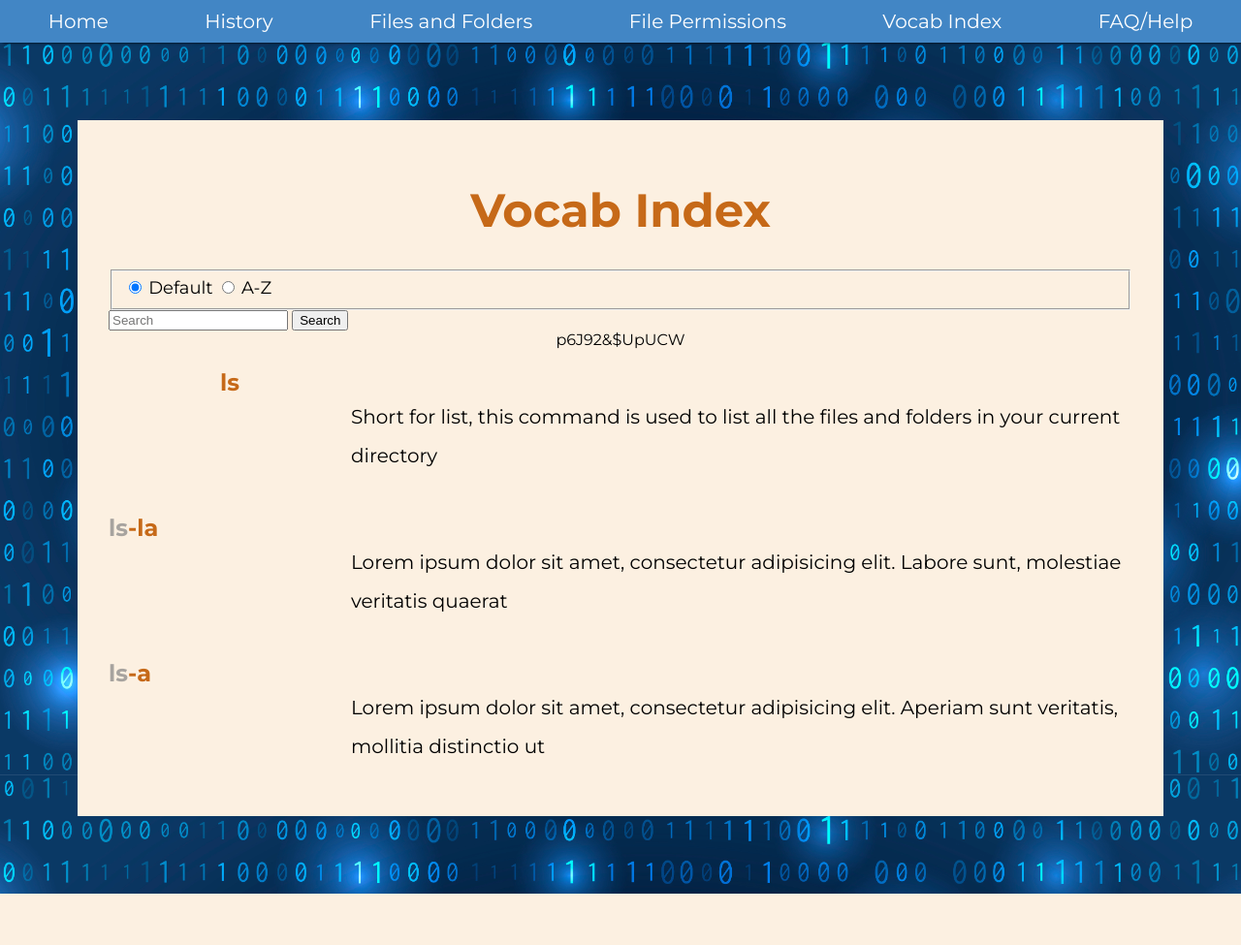
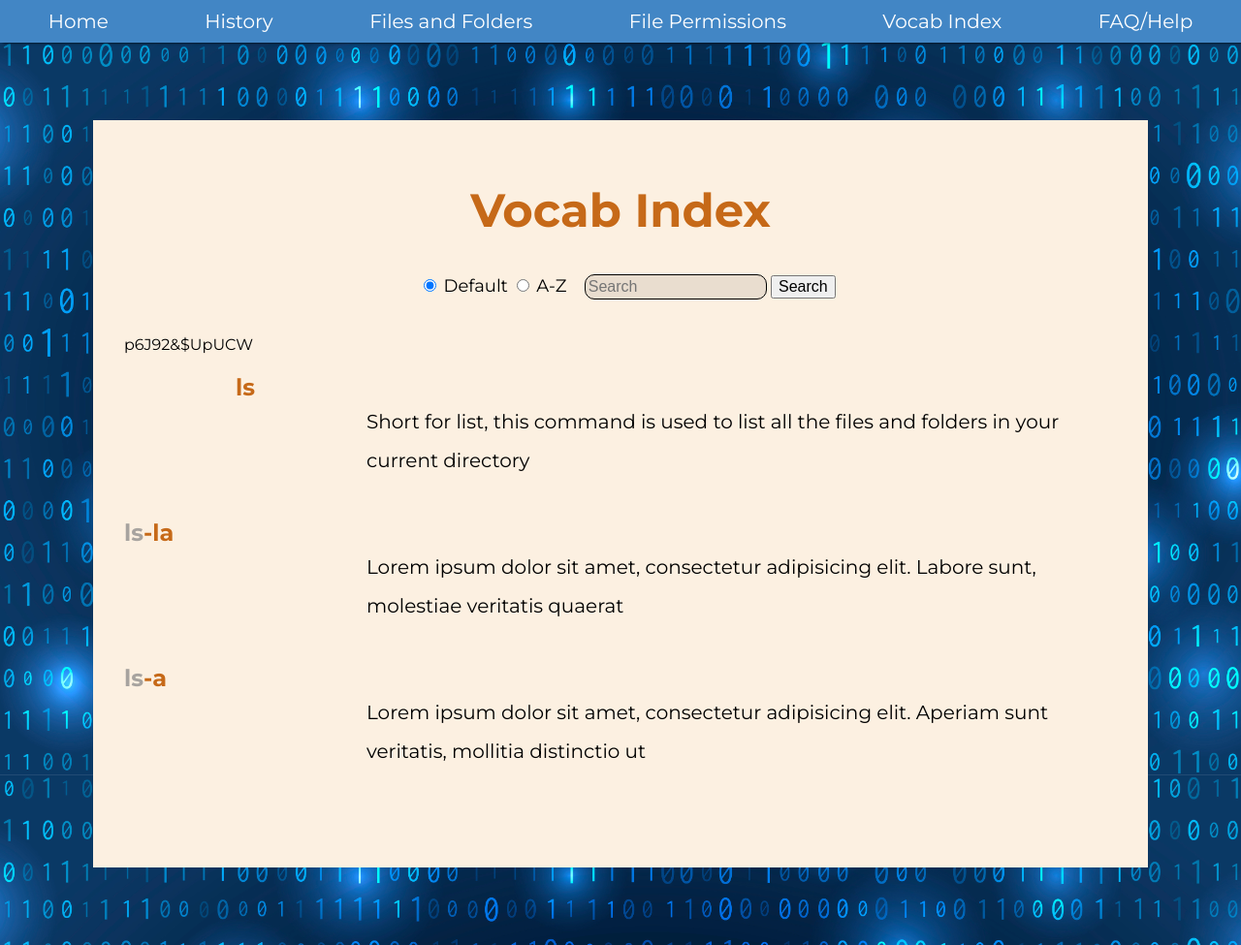
Before and after one commit to emma1-edgar1/ISTE240UnixProject, a PHP site: page /vocab.php in a window 1280 px wide. Shown: the whole page at 97% size. Before the commit the page ends 922 px from the top, so only its background shows below. Run offline with PHP 8.4, Linux system fonts and the light colour scheme; data that the repository does not hold is empty.

Commit message:
Update styles.css

```diff
--- a/assets/css/styles.css
+++ b/assets/css/styles.css
@@ -13,6 +13,7 @@ h1 {
 h1, h2, h4 {
     color: #C66918;
     font-weight: bold;
+    text-align: center;
 }
 
 h3 {
@@ -35,7 +36,6 @@ h4 {
     align-content:flex-end;
     text-align: center;
     background-color: #FCF0E1;
-    margin: 5em;
     padding: 2em;
 }
 
@@ -118,14 +118,23 @@ h4 {
     display:flex;
     flex-direction:column;
     align-content:flex-end;
-    text-align: center;
+    /*text-align: center;*/
     background-color: #FCF0E1;
-    margin: 5em;
+    width: 80%;
+    margin: auto;
+    margin-top: 5em;
+    margin-bottom: 5em;
     padding: 2em;
+    padding-bottom: 80px;
+}
+
+.textBlock {
+    width: 80%;
+    margin: auto;
 }
 
 
-/* vocab page formatting */
+/* OLD vocab page formatting */
 .vocab-panel {
     display: flex;
     flex-direction: row;
@@ -223,3 +232,49 @@ form{
     font-size: 14px;
     text-align: center;
 }
+
+/* vocab page */
+
+.vocabBox{
+    display: grid;
+    grid-template: 1fr 1fr;
+    gap: 10px;
+    font-size: 20px;
+}
+
+.vocabBox .term{
+    grid-column: 1 / 2;
+}
+
+.vocabBox .description{
+    grid-column: 2 / 3;
+}
+
+.sortFormBox {
+
+}
+
+.sortFormBox fieldset {
+    border: 0;
+    display: inline-block;
+}
+
+.sortFormBox form {
+    text-align: center;
+    margin-bottom: 30px;
+}
+
+.sortFormBox input[type=text] {
+    border-radius: 10px;
+    border: 1px solid black;
+    padding: 3px;
+    background-color: #E9DDCF;
+    width: 180px;
+    font-size: 16px;
+}
+
+.sortFormBox input[type=submit]{
+    font-size: 16px;
+}
+
+/* end vocab page styles */
```
